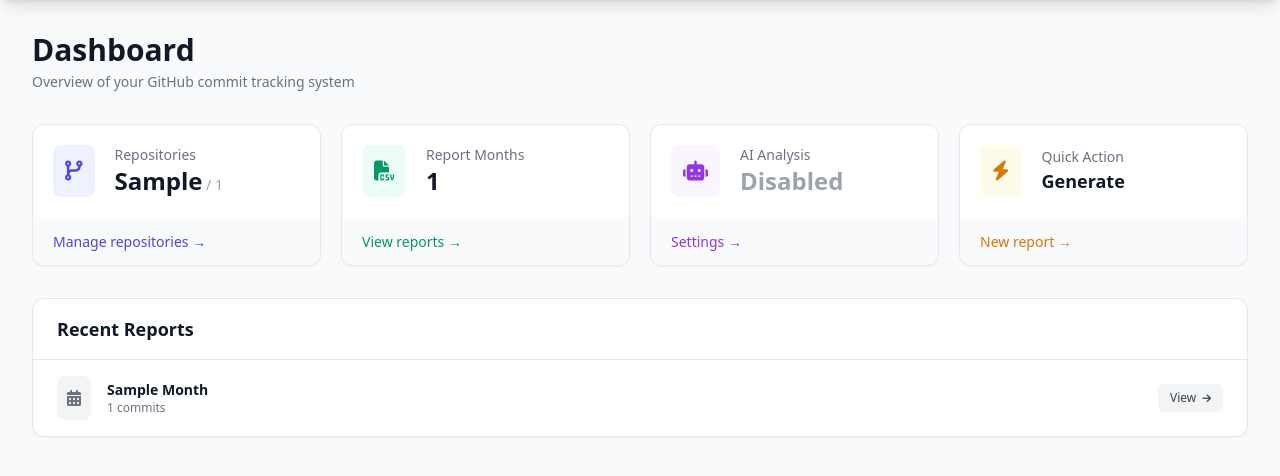
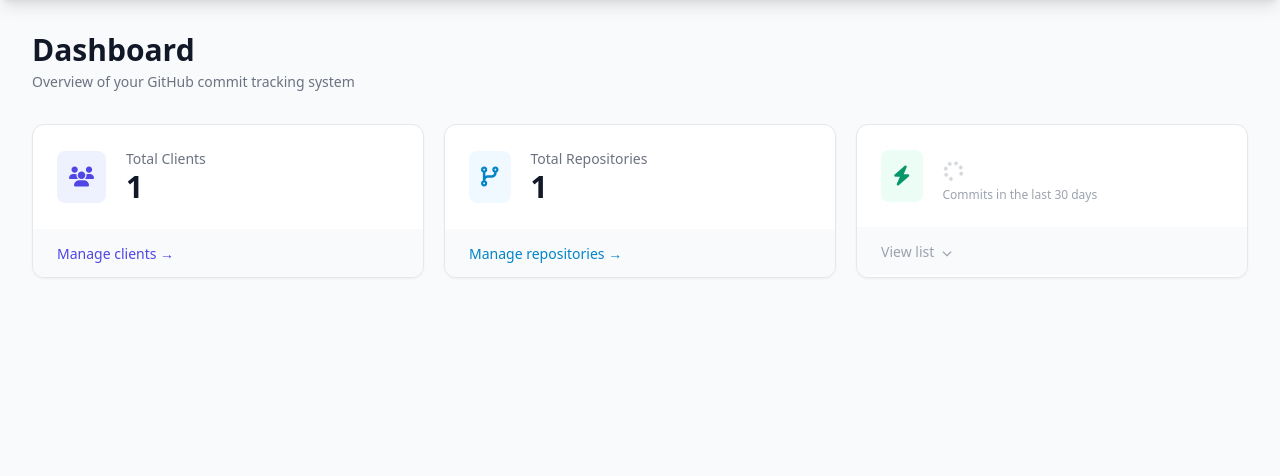
Before and after one commit to hetvi0607/fusion-panel-public, a Python web app: template gui/templates/dashboard.html in a window 1280 px wide. Shown: the part 132-608 px from the top of the page. Run offline with Jinja, Linux system fonts and the light colour scheme; the template is opened without the code that fills it: most values are stand-ins (such as "Sample title", 1, 10 or a date in 2020); some libraries are stand-ins or nearby versions.

Commit message:
feat: add async active repositories dashboard stat with 30-day commit detection
- Implement background thread computation of active repositories (commits in last 30 days)
- Add `/api/active-repos` polling endpoint to avoid blocking page loads during GitHub API calls
- Use ThreadPoolExecutor to parallelize branch listing and commit checks across repos
- Add 5-minute TTL cache with repo-set change detection to minimize redundant API calls
- Display active repo count on dashboard with loading spinner

```diff
--- a/gui/templates/dashboard.html
+++ b/gui/templates/dashboard.html
@@ -8,138 +8,157 @@
 </div>
 
 <!-- Stats Cards -->
-<div class="grid grid-cols-1 gap-5 sm:grid-cols-2 lg:grid-cols-4 mb-8">
-    <!-- Repositories -->
+<div class="grid grid-cols-1 gap-5 sm:grid-cols-2 lg:grid-cols-3">
+    <!-- Total Clients -->
     <div class="overflow-hidden rounded-xl bg-white shadow-sm border border-gray-200">
-        <div class="p-5">
+        <div class="p-6">
             <div class="flex items-center">
                 <div class="flex-shrink-0 rounded-lg bg-indigo-50 p-3">
-                    <i class="fa-solid fa-code-branch text-indigo-600 text-xl"></i>
+                    <i class="fa-solid fa-users text-indigo-600 text-xl"></i>
                 </div>
                 <div class="ml-5">
-                    <p class="text-sm font-medium text-gray-500">Repositories</p>
-                    <p class="text-2xl font-bold text-gray-900">{{ enabled_repos }}<span class="text-sm font-normal text-gray-400"> / {{ total_repos }}</span></p>
+                    <p class="text-sm font-medium text-gray-500">Total Clients</p>
+                    <p class="text-3xl font-bold text-gray-900">{{ total_clients }}</p>
                 </div>
             </div>
         </div>
-        <div class="bg-gray-50 px-5 py-3">
-            <a href="/settings/repositories" class="text-sm font-medium text-indigo-600 hover:text-indigo-500">Manage repositories →</a>
+        <div class="bg-gray-50 px-6 py-3">
+            <a href="/settings/clients" class="text-sm font-medium text-indigo-600 hover:text-indigo-500">Manage clients →</a>
         </div>
     </div>
 
-    <!-- Reports -->
+    <!-- Total Repositories -->
     <div class="overflow-hidden rounded-xl bg-white shadow-sm border border-gray-200">
-        <div class="p-5">
+        <div class="p-6">
             <div class="flex items-center">
-                <div class="flex-shrink-0 rounded-lg bg-emerald-50 p-3">
-                    <i class="fa-solid fa-file-csv text-emerald-600 text-xl"></i>
+                <div class="flex-shrink-0 rounded-lg bg-sky-50 p-3">
+                    <i class="fa-solid fa-code-branch text-sky-600 text-xl"></i>
                 </div>
                 <div class="ml-5">
-                    <p class="text-sm font-medium text-gray-500">Report Months</p>
-                    <p class="text-2xl font-bold text-gray-900">{{ report_months | length }}</p>
+                    <p class="text-sm font-medium text-gray-500">Total Repositories</p>
+                    <p class="text-3xl font-bold text-gray-900">{{ total_repos }}</p>
                 </div>
             </div>
         </div>
-        <div class="bg-gray-50 px-5 py-3">
-            <a href="/reports" class="text-sm font-medium text-emerald-600 hover:text-emerald-500">View reports →</a>
+        <div class="bg-gray-50 px-6 py-3">
+            <a href="/settings/repositories" class="text-sm font-medium text-sky-600 hover:text-sky-500">Manage repositories →</a>
         </div>
     </div>
 
-    <!-- AI Status -->
+    <!-- Active Repositories -->
     <div class="overflow-hidden rounded-xl bg-white shadow-sm border border-gray-200">
-        <div class="p-5">
+        <div class="p-6">
             <div class="flex items-center">
-                <div class="flex-shrink-0 rounded-lg bg-purple-50 p-3">
-                    <i class="fa-solid fa-robot text-purple-600 text-xl"></i>
+                <div class="flex-shrink-0 rounded-lg bg-emerald-50 p-3">
+                    <i class="fa-solid fa-bolt text-emerald-600 text-xl"></i>
                 </div>
                 <div class="ml-5">
-                    <p class="text-sm font-medium text-gray-500">AI Analysis</p>
-                    <p class="text-2xl font-bold {% if ai_enabled %}text-green-600{% else %}text-gray-400{% endif %}">
-                        {% if ai_enabled %}Enabled{% else %}Disabled{% endif %}
+                    <p id="active-repos-value" class="text-3xl font-bold text-gray-900">
+                        {% if active_repos_status == 'ready' %}
+                        {{ active_repos }}<span class="text-sm font-normal text-gray-400"> / {{ total_repos }}</span>
+                        {% elif active_repos_status == 'error' %}
+                        <span class="text-gray-400 text-base font-medium">Unavailable</span>
+                        {% else %}
+                        <i class="fa-solid fa-spinner fa-spin text-gray-300 text-xl"></i>
+                        {% endif %}
                     </p>
+                    <p class="mt-0.5 text-xs text-gray-400">Commits in the last 30 days</p>
                 </div>
             </div>
         </div>
-        <div class="bg-gray-50 px-5 py-3">
-            <a href="/settings" class="text-sm font-medium text-purple-600 hover:text-purple-500">Settings →</a>
-        </div>
-    </div>
-
-    <!-- Quick Action -->
-    <div class="overflow-hidden rounded-xl bg-white shadow-sm border border-gray-200">
-        <div class="p-5">
-            <div class="flex items-center">
-                <div class="flex-shrink-0 rounded-lg bg-amber-50 p-3">
-                    <i class="fa-solid fa-bolt text-amber-600 text-xl"></i>
-                </div>
-                <div class="ml-5">
-                    <p class="text-sm font-medium text-gray-500">Quick Action</p>
-                    <p class="text-lg font-semibold text-gray-900">Generate</p>
-                </div>
-            </div>
-        </div>
-        <div class="bg-gray-50 px-5 py-3">
-            <a href="/generate" class="text-sm font-medium text-amber-600 hover:text-amber-500">New report →</a>
+        <div class="bg-gray-50 px-6 py-3">
+            <button id="active-repos-toggle" onclick="toggleActiveReposList()"
+                    class="text-sm font-medium text-emerald-600 hover:text-emerald-500 disabled:text-gray-400 disabled:cursor-not-allowed"
+                    {% if active_repos_status != 'ready' %}disabled{% endif %}>
+                <span id="active-repos-toggle-label">View list</span> <i class="fa-solid fa-chevron-down ml-1 text-[10px]"></i>
+            </button>
         </div>
     </div>
 </div>
 
-<!-- Recent Reports -->
-<div class="bg-white rounded-xl shadow-sm border border-gray-200">
+<!-- Active Repositories List -->
+<div id="active-repos-list-panel" class="hidden mt-5 bg-white rounded-xl shadow-sm border border-gray-200">
     <div class="px-6 py-4 border-b border-gray-200">
-        <h2 class="text-lg font-semibold text-gray-900">Recent Reports</h2>
+        <h2 class="text-lg font-semibold text-gray-900">Active Repositories</h2>
+        <p class="text-xs text-gray-500">Repositories with at least one commit on any branch in the last 30 days</p>
     </div>
-    {% if report_months %}
-    <ul class="divide-y divide-gray-200">
-        {% for month in report_months[:5] %}
-        <li class="px-6 py-4 flex items-center justify-between hover:bg-gray-50 transition-colors">
+    <ul id="active-repos-list" class="divide-y divide-gray-200">
+        {% if active_repos_list %}
+        {% for repo in active_repos_list %}
+        <li class="px-6 py-3 flex items-center justify-between hover:bg-gray-50 transition-colors">
             <div class="flex items-center">
-                <div class="flex-shrink-0 rounded-lg bg-gray-100 p-2.5">
-                    <i class="fa-solid fa-calendar-days text-gray-500"></i>
-                </div>
-                <div class="ml-4">
-                    <p class="text-sm font-semibold text-gray-900 capitalize">{{ month.name.replace('-', ' ') }}</p>
-                    <p class="text-xs text-gray-500">{{ month.commit_count }} commits</p>
-                </div>
+                <i class="fa-brands fa-github text-gray-400 mr-3"></i>
+                <span class="text-sm font-medium text-gray-900">{{ repo }}</span>
             </div>
-            <a href="/reports" class="inline-flex items-center rounded-md bg-gray-100 px-3 py-1.5 text-xs font-medium text-gray-700 hover:bg-gray-200 transition-colors">
-                View <i class="fa-solid fa-arrow-right ml-1.5 text-[10px]"></i>
+            <a href="https://github.com/{{ repo }}" target="_blank" class="text-xs text-indigo-500 hover:text-indigo-400">
+                View on GitHub <i class="fa-solid fa-up-right-from-square text-[9px]"></i>
             </a>
         </li>
         {% endfor %}
-    </ul>
-    {% else %}
-    <div class="px-6 py-12 text-center">
-        <i class="fa-solid fa-inbox text-gray-300 text-4xl mb-3"></i>
-        <p class="text-sm text-gray-500">No reports generated yet.</p>
-        <a href="/generate" class="mt-3 inline-block text-sm font-medium text-indigo-600 hover:text-indigo-500">Generate your first report →</a>
-    </div>
-    {% endif %}
-</div>
-
-<!-- Active Jobs -->
-{% set active_jobs = [] %}
-{% for jid, j in jobs.items() if j.status in ('queued', 'running') %}
-    {% if active_jobs.append((jid, j)) %}{% endif %}
-{% endfor %}
-{% if active_jobs %}
-<div class="mt-6 bg-white rounded-xl shadow-sm border border-amber-200">
-    <div class="px-6 py-4 border-b border-amber-200 bg-amber-50 rounded-t-xl">
-        <h2 class="text-lg font-semibold text-amber-800"><i class="fa-solid fa-spinner fa-spin mr-2"></i>Active Jobs</h2>
-    </div>
-    <ul class="divide-y divide-gray-200">
-        {% for jid, j in active_jobs %}
-        <li class="px-6 py-4">
-            <div class="flex items-center justify-between">
-                <div>
-                    <p class="text-sm font-medium text-gray-900">{{ jid }}</p>
-                    <p class="text-xs text-gray-500">{{ j.progress }}</p>
-                </div>
-                <a href="/job/{{ jid }}" class="text-sm font-medium text-indigo-600 hover:text-indigo-500">View →</a>
-            </div>
-        </li>
-        {% endfor %}
+        {% else %}
+        <li class="px-6 py-8 text-center text-sm text-gray-500">No active repositories in the last 30 days.</li>
+        {% endif %}
     </ul>
 </div>
+{% endblock %}
+
+{% block scripts %}
+<script>
+function toggleActiveReposList() {
+    var panel = document.getElementById('active-repos-list-panel');
+    var label = document.getElementById('active-repos-toggle-label');
+    var hidden = panel.classList.toggle('hidden');
+    label.textContent = hidden ? 'View list' : 'Hide list';
+}
+
+function escapeHtml(str) {
+    var div = document.createElement('div');
+    div.textContent = str;
+    return div.innerHTML;
+}
+
+function renderActiveReposList(repos) {
+    var list = document.getElementById('active-repos-list');
+    if (!repos || repos.length === 0) {
+        list.innerHTML = '<li class="px-6 py-8 text-center text-sm text-gray-500">No active repositories in the last 30 days.</li>';
+        return;
+    }
+    list.innerHTML = repos.map(function (repo) {
+        var safe = escapeHtml(repo);
+        return '<li class="px-6 py-3 flex items-center justify-between hover:bg-gray-50 transition-colors">' +
+            '<div class="flex items-center"><i class="fa-brands fa-github text-gray-400 mr-3"></i>' +
+            '<span class="text-sm font-medium text-gray-900">' + safe + '</span></div>' +
+            '<a href="https://github.com/' + encodeURIComponent(repo).replace(/%2F/g, '/') + '" target="_blank" class="text-xs text-indigo-500 hover:text-indigo-400">' +
+            'View on GitHub <i class="fa-solid fa-up-right-from-square text-[9px]"></i></a></li>';
+    }).join('');
+}
+
+{% if active_repos_status != 'ready' %}
+(function () {
+    var el = document.getElementById('active-repos-value');
+    var toggle = document.getElementById('active-repos-toggle');
+    var attempts = 0;
+    function poll() {
+        attempts += 1;
+        fetch('/api/active-repos')
+            .then(function (res) { return res.json(); })
+            .then(function (data) {
+                if (data.status === 'ready') {
+                    el.innerHTML = data.count + '<span class="text-sm font-normal text-gray-400"> / ' + data.total + '</span>';
+                    toggle.disabled = false;
+                    renderActiveReposList(data.repos);
+                } else if (data.status === 'error') {
+                    el.innerHTML = '<span class="text-gray-400 text-base font-medium">Unavailable</span>';
+                } else if (attempts < 60) {
+                    setTimeout(poll, 2000);
+                }
+            })
+            .catch(function () {
+                if (attempts < 60) setTimeout(poll, 2000);
+            });
+    }
+    setTimeout(poll, 1500);
+})();
 {% endif %}
+</script>
 {% endblock %}
```
Also changed, not shown: gui/app.py (+166 -25 lines), gui/templates/repos.html (+49 -0 lines), src/core/github_client.py (+77 -6 lines).
